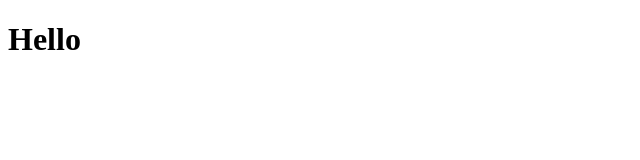
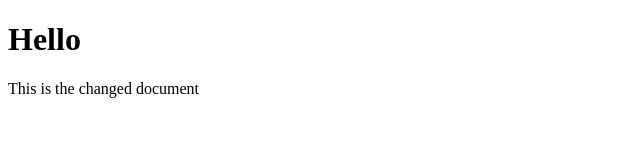
Before and after one commit to skylee01244/fridge_project, a plain HTML site: page index.html in a window 1280 px wide. Shown: the whole page, without its empty margins (0-640 px from the left). Drawn offline with Linux system fonts and the light colour scheme.

Commit message:
testing on desktop to see changes to the html doc are going through

```diff
--- a/index.html
+++ b/index.html
@@ -7,5 +7,6 @@
 </head>
 <body>
     <h1>Hello</h1>
+    <p>This is the changed document</p>
 </body>
 </html>
```
